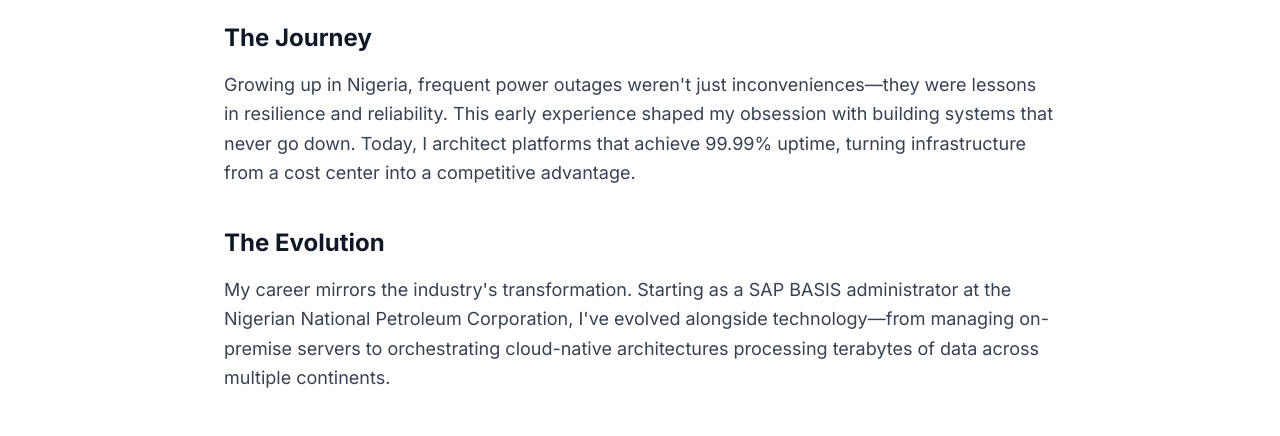
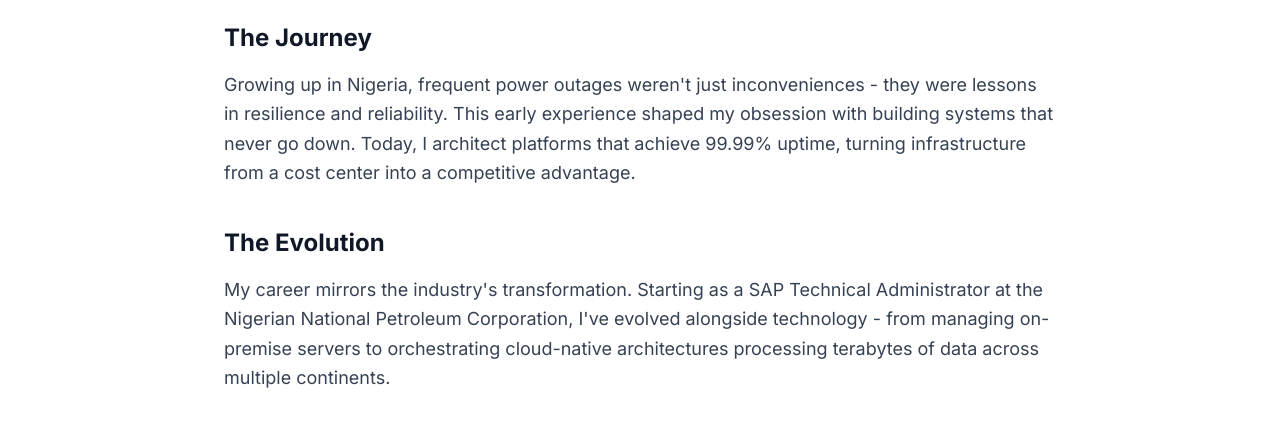
Before and after one commit to judeoyovbaire/personal-website, a Next.js app: page /about in a window 1280 px wide. Shown: the part 316-752 px from the top of the page. Built offline with nearby package versions, Linux system fonts and the light colour scheme.

Commit message:
update to website content

```diff
--- a/app/about/page.tsx
+++ b/app/about/page.tsx
@@ -23,7 +23,7 @@ export default function About() {
           <section className="mb-10">
             <h2 className="text-2xl font-bold text-gray-900 dark:text-white mb-4">The Journey</h2>
             <p className="text-lg text-gray-700 dark:text-gray-200 leading-relaxed">
-              Growing up in Nigeria, frequent power outages weren&apos;t just inconveniences—they were
+              Growing up in Nigeria, frequent power outages weren&apos;t just inconveniences - they were
               lessons in resilience and reliability. This early experience shaped my obsession with
               building systems that never go down. Today, I architect platforms that achieve 99.99%
               uptime, turning infrastructure from a cost center into a competitive advantage.
@@ -33,8 +33,8 @@ export default function About() {
           <section className="mb-10">
             <h2 className="text-2xl font-bold text-gray-900 dark:text-white mb-4">The Evolution</h2>
             <p className="text-lg text-gray-700 dark:text-gray-200 leading-relaxed">
-              My career mirrors the industry&apos;s transformation. Starting as a SAP BASIS administrator
-              at the Nigerian National Petroleum Corporation, I&apos;ve evolved alongside technology—from
+              My career mirrors the industry&apos;s transformation. Starting as a SAP Technical Administrator
+              at the Nigerian National Petroleum Corporation, I&apos;ve evolved alongside technology - from
               managing on-premise servers to orchestrating cloud-native architectures processing
               terabytes of data across multiple continents.
             </p>
--- a/app/layout.tsx
+++ b/app/layout.tsx
@@ -6,13 +6,13 @@ import { Footer } from '@/components/Footer'
 const inter = Inter({ subsets: ['latin'] })
 
 export const metadata: Metadata = {
-  title: 'Jude - Senior DevOps Engineer | Engineering Manager',
-  description: 'Engineering Manager and Platform Architect with 10+ years experience. €2.5M+ saved through intelligent automation. 11x certified across AWS, Azure, GCP.',
-  keywords: 'DevOps, Engineering Manager, Platform Engineer, Kubernetes, AWS, Azure, GCP, Amsterdam, Infrastructure',
+  title: 'Jude - Senior DevOps Engineer | Platform Architect',
+  description: 'Senior DevOps Engineer and Platform Architect with 10+ years experience. €2.5M+ saved through intelligent automation. 10x certified across AWS, Azure, GCP.',
+  keywords: 'DevOps Engineer, Platform Achitect, Kubernetes, AWS, Azure, GCP, Amsterdam, Infrastructure',
   authors: [{ name: 'Jude' }],
   openGraph: {
     title: 'Jude - DevOps & Platform Engineering',
-    description: 'From SAP BASIS to Kubernetes: 10 Years of Cloud Evolution',
+    description: 'From SAP Technology to Cloud-Native Architecture: 10+ Years of Cloud Evolution',
     type: 'website',
     locale: 'en_US',
     siteName: 'Jude Portfolio',
--- a/app/page.tsx
+++ b/app/page.tsx
@@ -35,7 +35,7 @@ export default function Home() {
             </div>
             <div className="flex items-center gap-2">
               <Building size={16} />
-              <span>Datenna B.V. | NubesCode Ltd.</span>
+              <span>Datenna B.V. | Ratio Labs</span>
             </div>
           </div>
 
```
